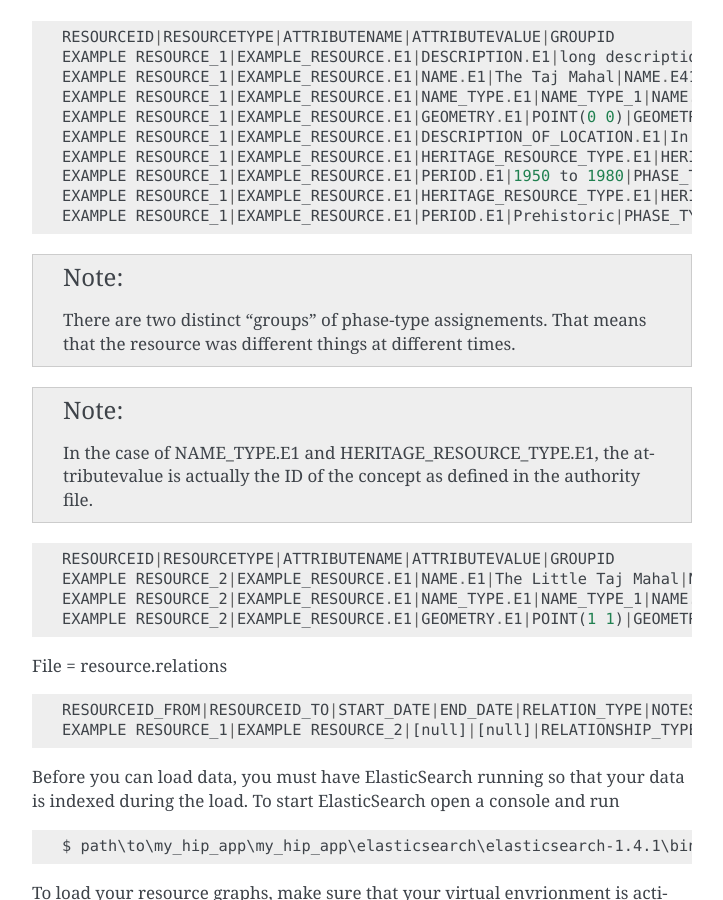
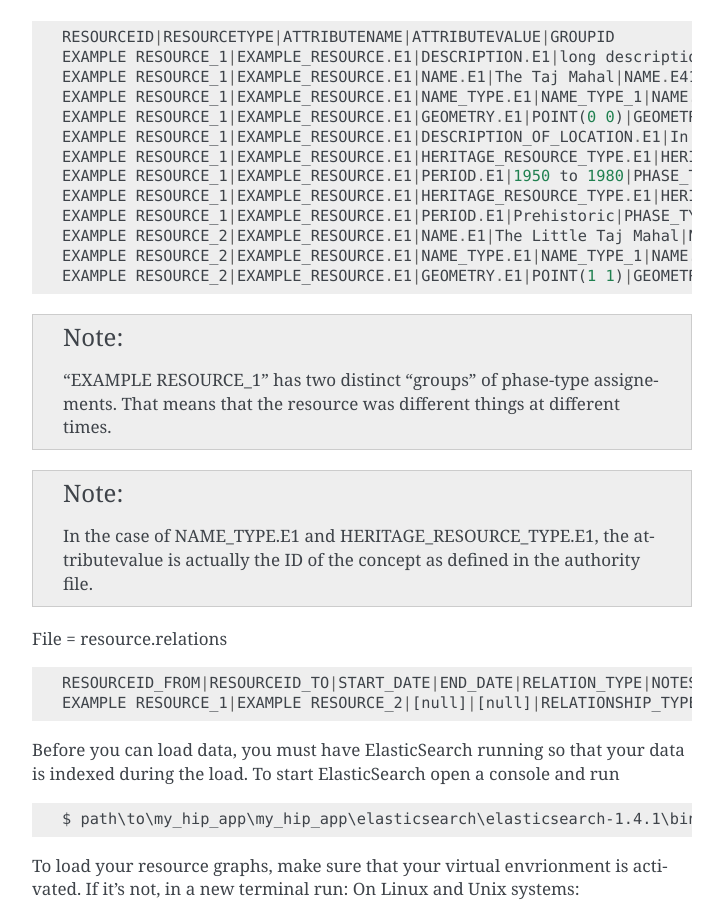
Before and after one commit to archesproject/arches-docs, a Sphinx documentation site: the page built from docs/arches-data.txt, in a window 1280 px wide and 900 px high, scrolled down 13305 px. Shown: the whole window, without its empty margins (388-1111 px from the left). Built offline with Sphinx 7.4.7, drawn with Linux system fonts in a browser that asks for light colours.

Commit message:
data doc

```diff
--- a/docs/arches-data.txt
+++ b/docs/arches-data.txt
@@ -379,16 +379,13 @@ File = resource.arches
 	EXAMPLE RESOURCE_1|EXAMPLE_RESOURCE.E1|PERIOD.E1|1950 to 1980|PHASE_TYPE_ASSIGNMENT.E1-0
 	EXAMPLE RESOURCE_1|EXAMPLE_RESOURCE.E1|HERITAGE_RESOURCE_TYPE.E1|HERITAGE_RESOURCE_TYPE_5|PHASE_TYPE_ASSIGNMENT.E1-1
 	EXAMPLE RESOURCE_1|EXAMPLE_RESOURCE.E1|PERIOD.E1|Prehistoric|PHASE_TYPE_ASSIGNMENT.E1-1
-
-.. note:: There are two distinct "groups" of phase-type assignements.  That means that the resource was different things at different times.
-
-.. note:: In the case of NAME_TYPE.E1 and HERITAGE_RESOURCE_TYPE.E1, the attributevalue is actually the ID of the concept as defined in the authority file.
-::
-
-	RESOURCEID|RESOURCETYPE|ATTRIBUTENAME|ATTRIBUTEVALUE|GROUPID
 	EXAMPLE RESOURCE_2|EXAMPLE_RESOURCE.E1|NAME.E1|The Little Taj Mahal|NAME.E41-0
 	EXAMPLE RESOURCE_2|EXAMPLE_RESOURCE.E1|NAME_TYPE.E1|NAME_TYPE_1|NAME.E41-0
 	EXAMPLE RESOURCE_2|EXAMPLE_RESOURCE.E1|GEOMETRY.E1|POINT(1 1)|GEOMETRY.E1-0
+
+.. note:: "EXAMPLE RESOURCE_1" has two distinct "groups" of phase-type assignements.  That means that the resource was different things at different times.
+
+.. note:: In the case of NAME_TYPE.E1 and HERITAGE_RESOURCE_TYPE.E1, the attributevalue is actually the ID of the concept as defined in the authority file.
 
 
 File = resource.relations
```
